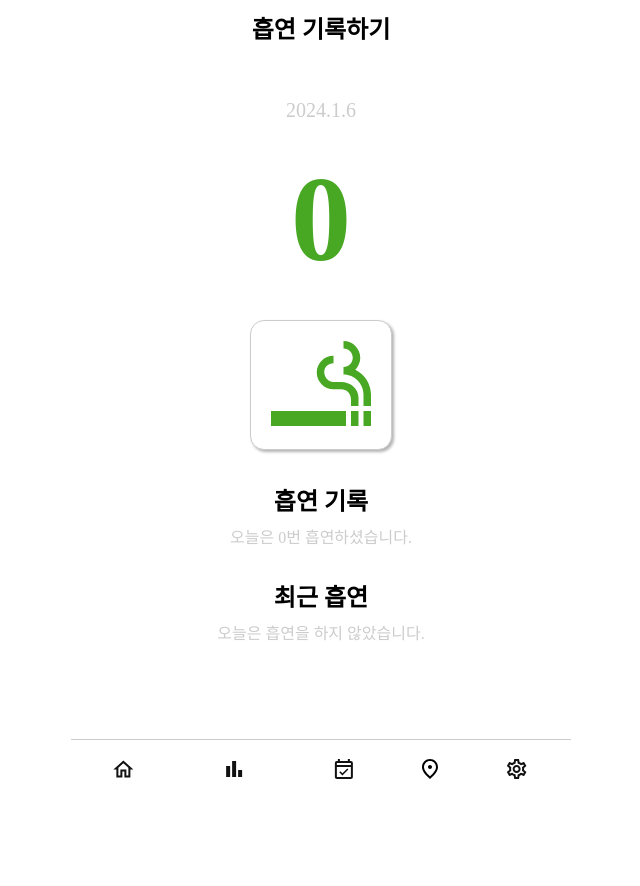
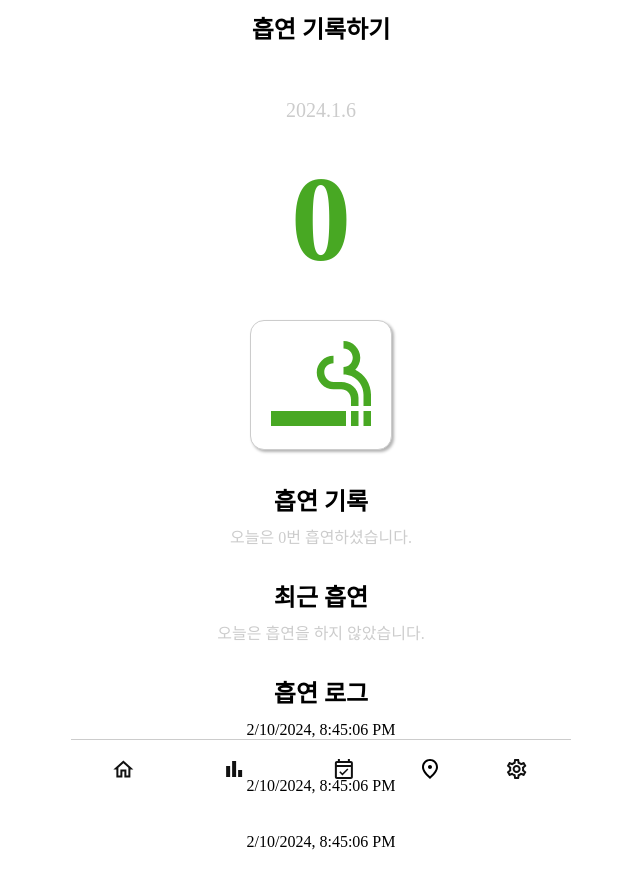
Before and after one commit to moko0428/smokediary, a React (Create React App) app: page / in a window 1280 px wide. Shown: the top 886 px of the page, without its empty margins (319-959 px from the left). Before the commit the page ends 800 px from the top, so only its background shows below. Built offline with nearby package versions, Linux system fonts and the light colour scheme.

Commit message:
흡연 기록 조회

```diff
--- a/src/components/SmokeList.js
+++ b/src/components/SmokeList.js
@@ -4,7 +4,7 @@
 // 최근 흡연 기록 ✅
 // 오늘 흡연 로그 리스트 형태로 랜더링 ❌
 
-const SmokeList = ({ count, realtime }) => {
+const SmokeList = ({ count, dummyList }) => {
   return (
     <div className="smokeList">
       <div>
@@ -14,12 +14,18 @@ const SmokeList = ({ count, realtime }) => {
       <div>
         <h2>최근 흡연</h2>
         <span>
-          {realtime.length < 1
+          {count < 1
             ? "오늘은 흡연을 하지 않았습니다."
-            : new Date(realtime).toLocaleString()}
+            : new Date(dummyList[dummyList.length - 1].date).toLocaleString()}
         </span>
       </div>
-      <div>{/* 흡연 로그 */}</div>
+      <div>
+        {/* 흡연 로그 */}
+        <h2>흡연 로그</h2>
+        {dummyList.map((item) => (
+          <div>{new Date(item.date).toLocaleString()}</div>
+        ))}
+      </div>
     </div>
   );
 };
--- a/src/routes/Home.js
+++ b/src/routes/Home.js
@@ -1,6 +1,24 @@
 import { useState } from "react";
 import SmokeList from "../components/SmokeList";
 import Header from "../components/Header";
+
+const dummyList = [
+  {
+    id: 0,
+    count: 0,
+    date: new Date().getTime(),
+  },
+  {
+    id: 1,
+    count: 1,
+    date: new Date().getTime(),
+  },
+  {
+    id: 2,
+    count: 2,
+    date: new Date().getTime(),
+  },
+];
 
 const Home = () => {
   const date = new Date();
@@ -37,7 +55,7 @@ const Home = () => {
           </svg>
         </button>
       </div>
-      <SmokeList count={count} realtime={realtime} />
+      <SmokeList count={count} realtime={realtime} dummyList={dummyList} />
     </div>
   );
 };
--- a/src/styles/App.css
+++ b/src/styles/App.css
@@ -65,6 +65,9 @@
   box-shadow: var(--shadow);
   border-radius: var(--border-radius);
 }
+.Settings button:active {
+  background-color: #dddddd;
+}
 .Report {
   display: flex;
   flex-direction: column;
@@ -125,6 +128,10 @@
   border-radius: var(--border-radius);
   box-shadow: var(--shadow);
   background-color: white;
+  cursor: pointer;
+}
+.Home-button button:active {
+  background-color: #dddddd;
 }
 .smokeList {
   text-align: center;
```
